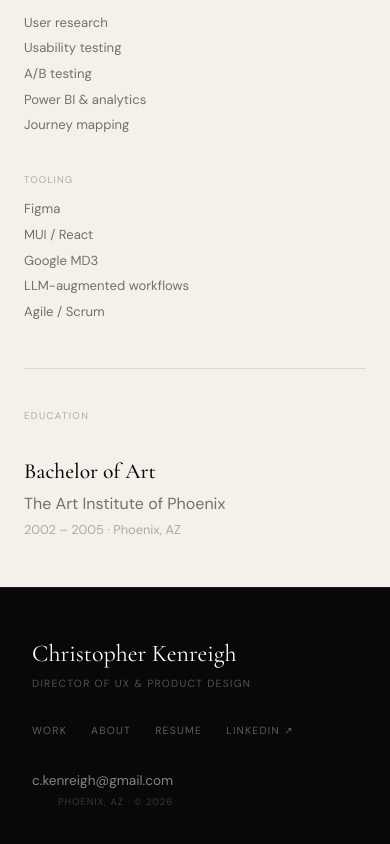
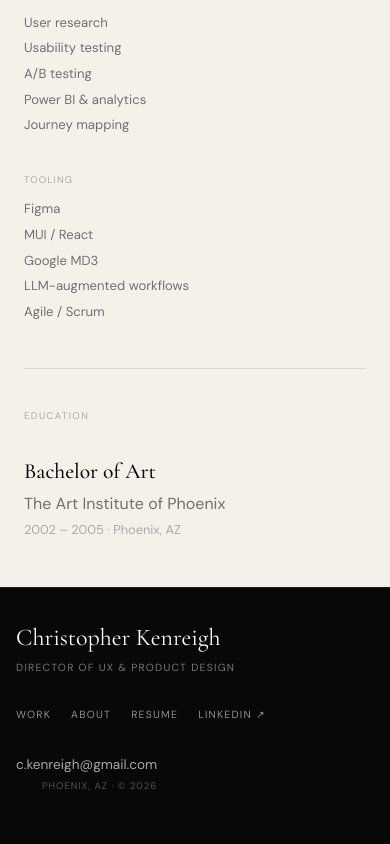
Before and after one commit to tangiblethinking/Appprotoneov002, a React (Vite) app: page /director/resume in a window 390 px wide. Shown: the part 4310-5154 px from the top of the page. Built offline with nearby package versions, Linux system fonts and the light colour scheme.

Commit message:
Update src/components/Footer.jsx — mobile, blue accent, AA contrast, modal, equal-height cards

```diff
--- a/src/components/Footer.jsx
+++ b/src/components/Footer.jsx
@@ -1,73 +1,66 @@
 import { Link } from 'react-router-dom'
+
+const BLUE = '#3B82F6'
 
 export function Footer() {
   return (
-    <footer style={{
-      borderTop: '1px solid rgba(255,255,255,0.08)',
-      background: '#080808',
-    }}>
+    <footer style={{ borderTop: '1px solid rgba(255,255,255,0.09)', background: '#080808' }}>
       <div style={{
         maxWidth: 1400, margin: '0 auto',
-        padding: '3rem 2rem',
+        padding: 'clamp(2rem,5vw,3rem) clamp(1rem,4vw,2.5rem)',
         display: 'flex', flexWrap: 'wrap',
         justifyContent: 'space-between', alignItems: 'flex-start',
         gap: '2rem',
       }}>
         <div>
-          <p style={{ fontFamily: '"Cormorant Garamond",serif', fontSize: '1.5rem', margin: '0 0 4px' }}>
+          <p style={{ fontFamily: '"Cormorant Garamond",serif', fontSize: '1.5rem', color: 'white', marginBottom: 4 }}>
             Christopher Kenreigh
           </p>
-          <p style={{ fontSize: '0.65rem', textTransform: 'uppercase', letterSpacing: '0.12em', color: 'rgba(255,255,255,0.3)', margin: 0 }}>
+          <p style={{ fontSize: '0.65rem', textTransform: 'uppercase', letterSpacing: '0.12em', color: 'rgba(255,255,255,0.45)' }}>
             Director of UX & Product Design
           </p>
         </div>
 
-        <nav style={{ display: 'flex', flexWrap: 'wrap', gap: '1.5rem', alignItems: 'center' }}>
+        <nav style={{ display: 'flex', flexWrap: 'wrap', gap: '1.25rem', alignItems: 'center' }}>
           {[
-            { label: 'Work',     to: '/work',     internal: true },
-            { label: 'About',    to: '/about',    internal: true },
-            { label: 'Resume',   to: '/resume',   internal: true },
+            { label: 'Work',     to: '/work',    internal: true },
+            { label: 'About',    to: '/about',   internal: true },
+            { label: 'Resume',   to: '/resume',  internal: true },
             { label: 'LinkedIn', to: 'https://www.linkedin.com/in/kenreigh/', internal: false },
           ].map(({ label, to, internal }) =>
             internal ? (
               <Link key={label} to={to} style={{
                 fontSize: '0.65rem', textTransform: 'uppercase',
-                letterSpacing: '0.12em', color: 'rgba(255,255,255,0.35)',
+                letterSpacing: '0.12em', color: 'rgba(255,255,255,0.55)',
                 textDecoration: 'none', transition: 'color 0.2s',
               }}
-              onMouseEnter={e => e.target.style.color = '#C8FF00'}
-              onMouseLeave={e => e.target.style.color = 'rgba(255,255,255,0.35)'}
-              >
-                {label}
-              </Link>
+              onMouseEnter={e => e.currentTarget.style.color = BLUE}
+              onMouseLeave={e => e.currentTarget.style.color = 'rgba(255,255,255,0.55)'}
+              >{label}</Link>
             ) : (
               <a key={label} href={to} target="_blank" rel="noopener noreferrer" style={{
                 fontSize: '0.65rem', textTransform: 'uppercase',
-                letterSpacing: '0.12em', color: 'rgba(255,255,255,0.35)',
+                letterSpacing: '0.12em', color: 'rgba(255,255,255,0.55)',
                 textDecoration: 'none', transition: 'color 0.2s',
               }}
-              onMouseEnter={e => e.target.style.color = '#C8FF00'}
-              onMouseLeave={e => e.target.style.color = 'rgba(255,255,255,0.35)'}
-              >
-                {label} ↗
-              </a>
+              onMouseEnter={e => e.currentTarget.style.color = BLUE}
+              onMouseLeave={e => e.currentTarget.style.color = 'rgba(255,255,255,0.55)'}
+              >{label} ↗</a>
             )
           )}
         </nav>
 
         <div style={{ textAlign: 'right' }}>
           <a href="mailto:c.kenreigh@gmail.com" style={{
-            fontSize: '0.85rem', color: 'rgba(255,255,255,0.5)',
+            fontSize: '0.85rem', color: 'rgba(255,255,255,0.65)',
             textDecoration: 'none', display: 'block', marginBottom: 4,
             transition: 'color 0.2s',
           }}
-          onMouseEnter={e => e.target.style.color = '#C8FF00'}
-          onMouseLeave={e => e.target.style.color = 'rgba(255,255,255,0.5)'}
-          >
-            c.kenreigh@gmail.com
-          </a>
-          <p style={{ fontSize: '0.6rem', color: 'rgba(255,255,255,0.2)', textTransform: 'uppercase', letterSpacing: '0.1em', margin: 0 }}>
-            Phoenix, AZ · © {new Date().getFullYear()}
+          onMouseEnter={e => e.currentTarget.style.color = BLUE}
+          onMouseLeave={e => e.currentTarget.style.color = 'rgba(255,255,255,0.65)'}
+          >c.kenreigh@gmail.com</a>
+          <p style={{ fontSize: '0.6rem', color: 'rgba(255,255,255,0.3)', textTransform: 'uppercase', letterSpacing: '0.1em' }}>
+            Phoenix, AZ · © 2026
           </p>
         </div>
       </div>
```
